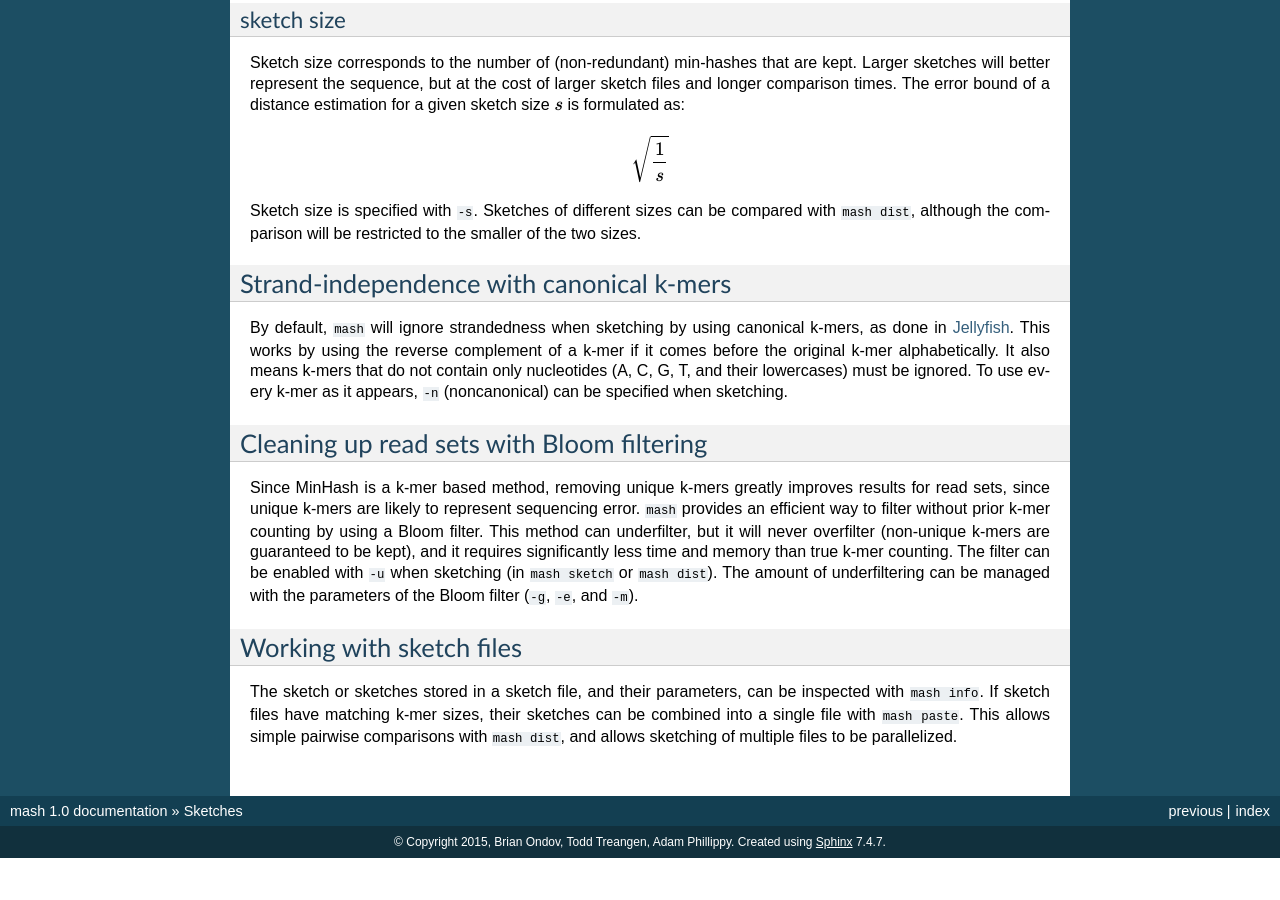
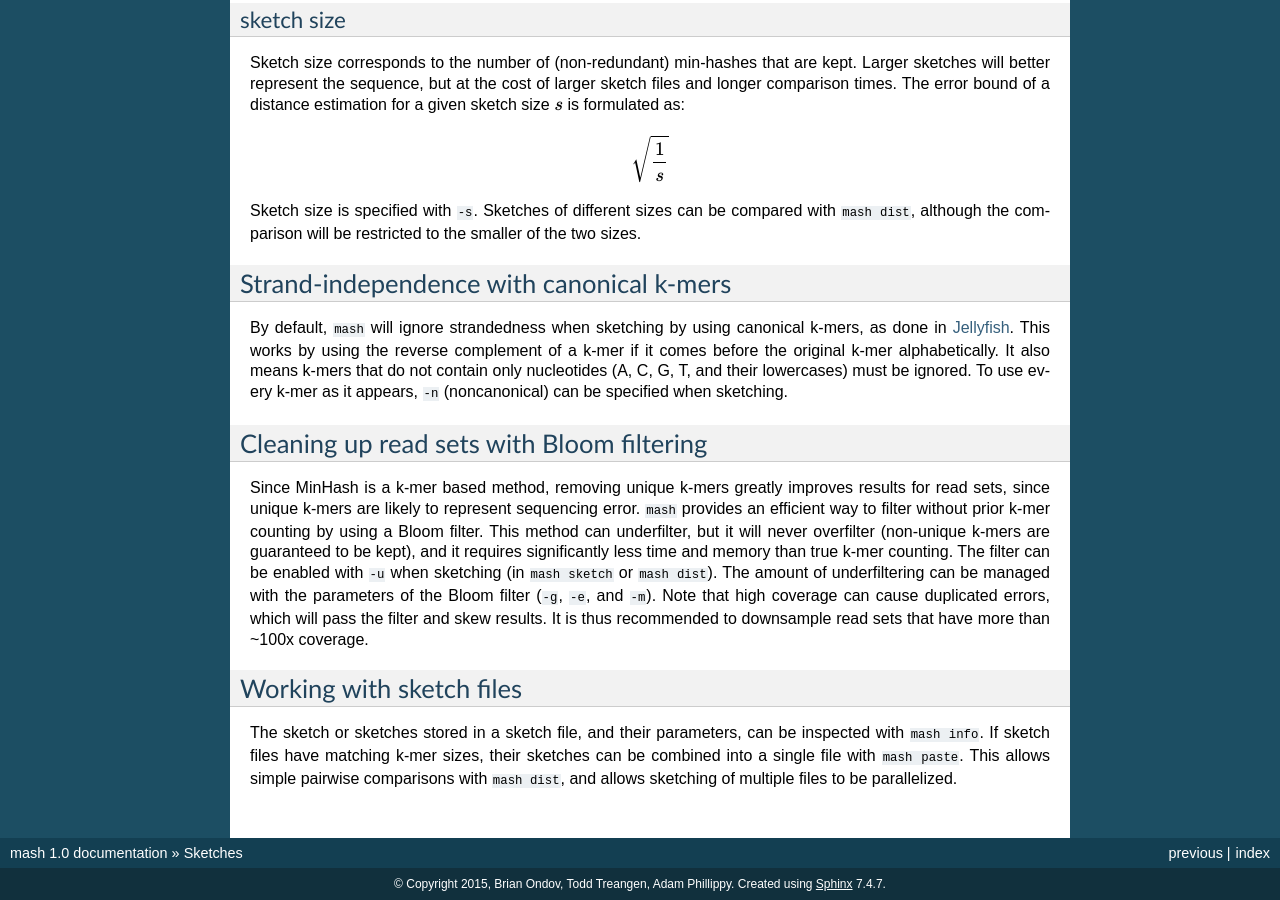
Before and after one commit to marbl/Mash, a Sphinx documentation site: the page built from doc/sphinx/sketches.rst, in a window 1280 px wide and 900 px high, scrolled down 924 px. Built offline with Sphinx 7.4.7, drawn with Linux system fonts in a browser that asks for light colours; pages that are not in the unit, such as notebooks, are missing from menus; before the commit the page ends 1782 px from its top, so only the background shows below that.

Commit message:
docs: downsampling

```diff
--- a/doc/sphinx/sketches.rst
+++ b/doc/sphinx/sketches.rst
@@ -83,7 +83,9 @@ never overfilter (non-unique k-mers are guaranteed to be kept), and it requires
 significantly less time and memory than true k-mer counting. The filter can be
 enabled with :code:`-u` when sketching (in :code:`mash sketch` or :code:`mash
 dist`). The amount of underfiltering can be managed with the parameters of the
-Bloom filter (:code:`-g`, :code:`-e`, and :code:`-m`).
+Bloom filter (:code:`-g`, :code:`-e`, and :code:`-m`). Note that high coverage
+can cause duplicated errors, which will pass the filter and skew results. It is
+thus recommended to downsample read sets that have more than ~100x coverage.
 
 Working with sketch files
 -------------------------
```
